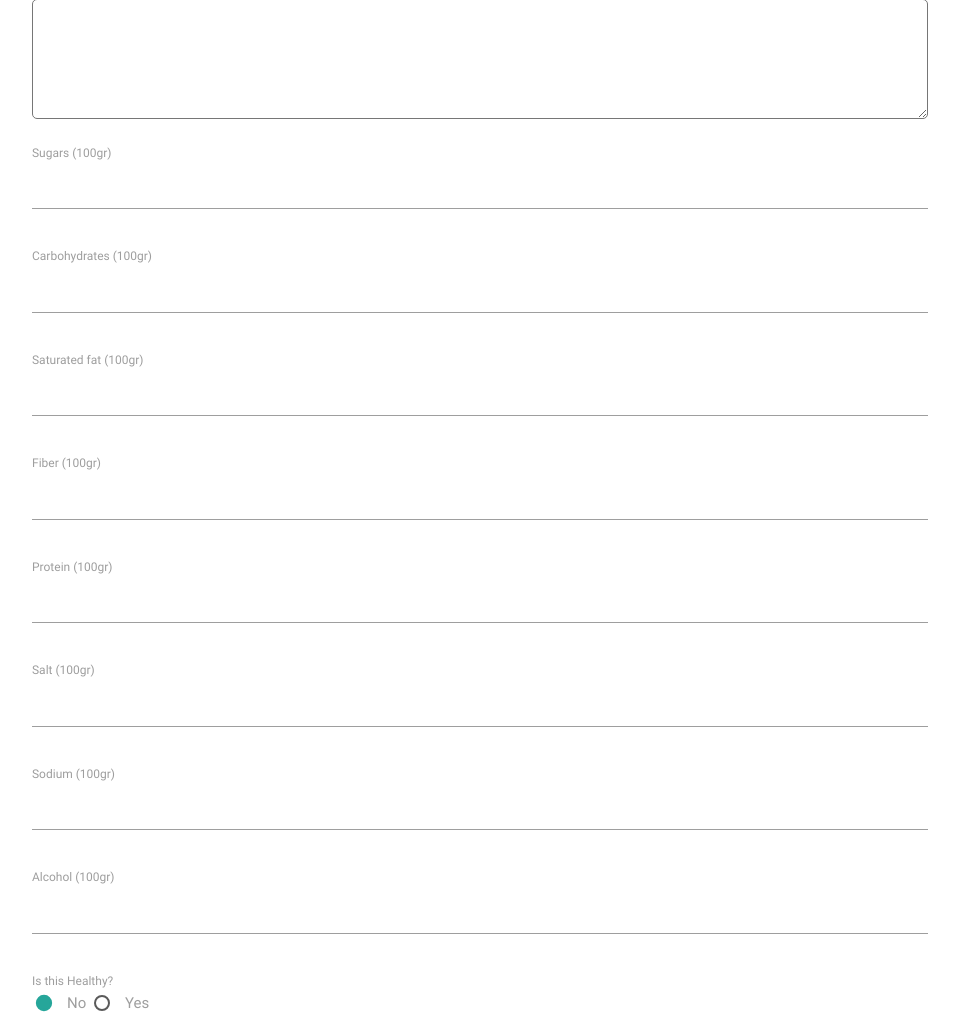
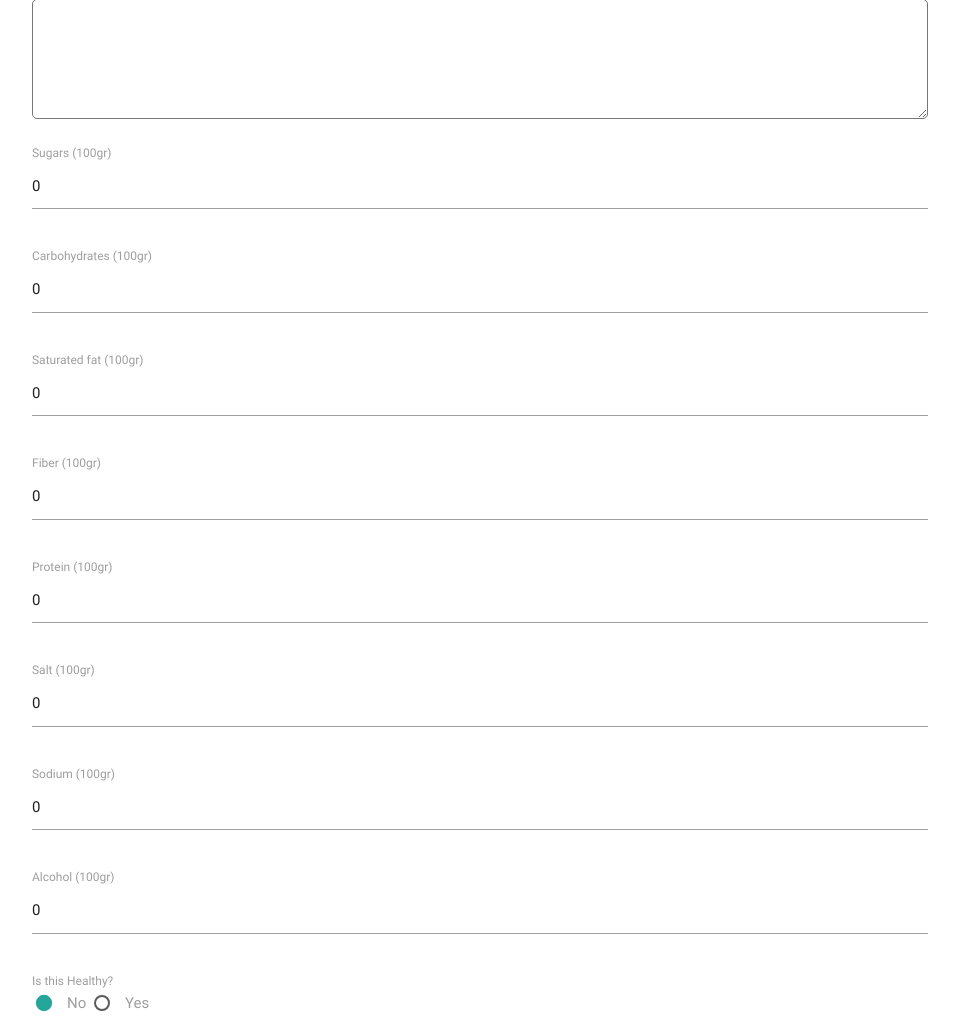
Before and after one commit to Lifyzer/FoodCMS, a PHP site: template Server/App/View/product/add.twig in a window 1280 px wide. Shown: the part 316-1332 px from the top of the page, without its empty margins (160-1119 px from the left). Run offline with PHP 8.4, Linux system fonts and the light colour scheme; the template is opened without the code that fills it, so the values that code supplies are empty; some libraries are stand-ins or nearby versions.

Commit message:
For digit fields, put 0 as default value

```diff
--- a/Server/App/View/product/add.twig
+++ b/Server/App/View/product/add.twig
@@ -27,42 +27,42 @@
 
         <p>
             <label for="sugars">Sugars (100gr)</label>
-            <input type="number" name="sugars" id="sugars" required="required">
+            <input type="number" name="sugars" id="sugars" value="0" required="required">
         </p>
 
         <p>
             <label for="carbohydrates">Carbohydrates (100gr)</label>
-            <input type="number" name="carbohydrates" id="carbohydrates" required="required">
+            <input type="number" name="carbohydrates" id="carbohydrates" value="0" required="required">
         </p>
 
         <p>
             <label for="saturatedfat">Saturated fat (100gr)</label>
-            <input type="number" name="saturatedfat" id="saturatedfat" required="required">
+            <input type="number" name="saturatedfat" id="saturatedfat" value="0" required="required">
         </p>
 
         <p>
             <label for="fiber">Fiber (100gr)</label>
-            <input type="number" name="fiber" id="fiber" required="required">
+            <input type="number" name="fiber" id="fiber" value="0" required="required">
         </p>
 
         <p>
             <label for="protein">Protein (100gr)</label>
-            <input type="number" name="protein" id="protein" required="required">
+            <input type="number" name="protein" id="protein" value="0" required="required">
         </p>
 
         <p>
             <label for="salt">Salt (100gr)</label>
-            <input type="number" name="salt" id="salt" required="required">
+            <input type="number" name="salt" id="salt" value="0" required="required">
         </p>
 
         <p>
             <label for="sodium">Sodium (100gr)</label>
-            <input type="number" name="sodium" id="sodium" required="required">
+            <input type="number" name="sodium" id="sodium" value="0" required="required">
         </p>
 
         <p>
             <label for="alcohol">Alcohol (100gr)</label>
-            <input type="number" name="alcohol" id="alcohol" required="required">
+            <input type="number" name="alcohol" id="alcohol" value="0" required="required">
         </p>
 
         <p>
```
